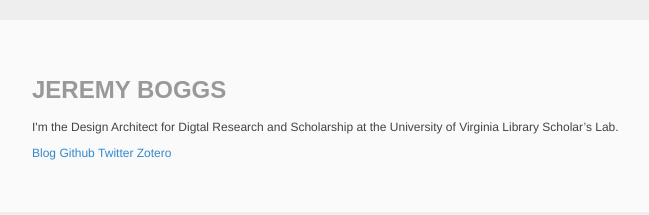
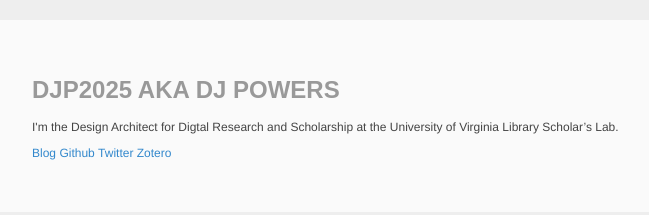
Before and after one commit to djp2025/djp2025.github.com, a plain HTML site: page index.html in a window 1280 px wide. Shown: the whole page, without its empty margins (258-907 px from the left). Drawn offline with Linux system fonts and the light colour scheme; a web font is replaced by a local one.

Commit message:
Added name change.

```diff
--- a/index.html
+++ b/index.html
@@ -2,12 +2,12 @@
 <html>
     <head>
         <meta charset="utf-8">
-            <title>Jeremy Boggs</title>
+            <title>Daniel Powell</title>
             <link href='http://fonts.googleapis.com/css?family=Denk+One' rel='stylesheet' type='text/css'>
                 <link rel="stylesheet" href="style.css">
     </head>
     <body>
-        <h1>Jeremy Boggs</h1>
+        <h1>DJP2025 aka DJ Powers</h1>
         <p>I'm the Design Architect for Digtal Research and Scholarship at the University of Virginia Library Scholar’s Lab.</p>
 
         <ul>
```
